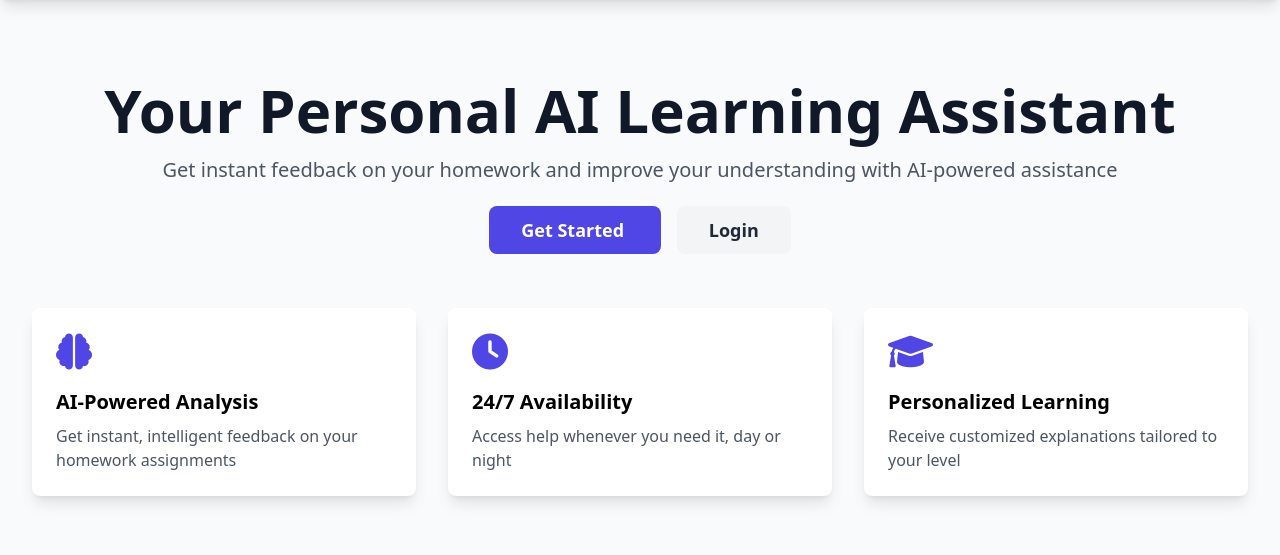
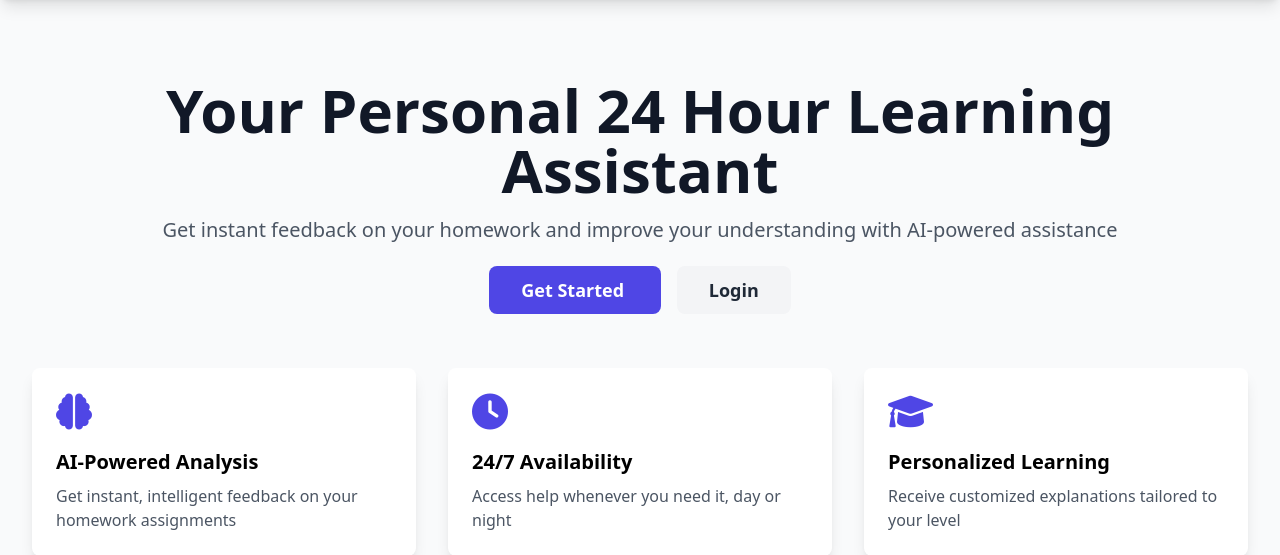
Before and after one commit to philly88r/study-buddy, a Flask app: page / in a window 1280 px wide. Shown: the part 72-627 px from the top of the page. Run offline with Flask 3, Linux system fonts and the light colour scheme; some libraries are stand-ins or nearby versions.

Commit message:
Updated landing page H1 to say '24 Hour' instead of 'AI'

```diff
--- a/templates/index.html
+++ b/templates/index.html
@@ -5,7 +5,7 @@
     <!-- Hero Section -->
     <div class="text-center mb-16">
         <h1 class="text-4xl md:text-6xl font-bold text-gray-900 mb-4">
-            Your Personal AI Learning Assistant
+            Your Personal 24 Hour Learning Assistant
         </h1>
         <p class="text-xl text-gray-600 mb-8">
             Get instant feedback on your homework and improve your understanding with AI-powered assistance
```
